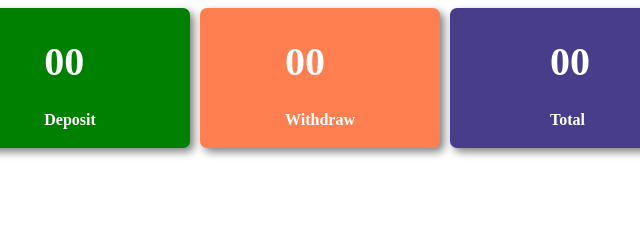
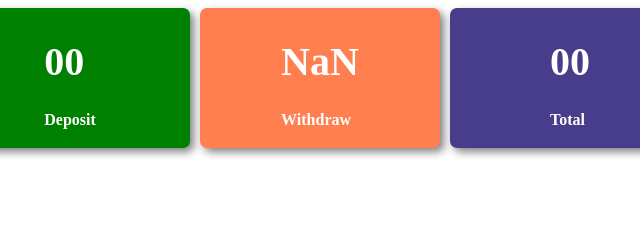
Before and after one commit to FahimFaysalProgrammer/banking-project, a plain HTML site: page index.html in a window 1280 px wide. Both pictures are taken after a click on the button "Withdraw". Shown: the top 240 px of the page, 320-960 px from the left. Drawn offline with Linux system fonts and the light colour scheme.

Commit message:
Making dynamic withdraw system in my site using JavaScript

```diff
--- a/app.js
+++ b/app.js
@@ -23,3 +23,22 @@ function handleDeposit() {
 function convertStringToNumber(value) {
   return parseFloat(value);
 }
+
+
+
+// Withdrew Section:
+function handleWithdraw(){
+    // console.log("Hello World");
+    var inputWithdrawValue = document.getElementById("withdraw-input").value;
+    // console.log(inputWithdrawValue);
+    var convertedInputWithdrawValue = convertStringToNumber(inputWithdrawValue);
+    // console.log(convertedInputWithdrawValue);
+
+    var withdrawAmount = document.getElementById("withdraw-amount").innerText;
+    var convertedWithdrawAmount = convertStringToNumber(withdrawAmount);
+
+    var sumWithdraw = convertedInputWithdrawValue + convertedWithdrawAmount;
+    // console.log(sumWithdraw);
+    document.getElementById("withdraw-amount").innerText = sumWithdraw;
+    document.getElementById("withdraw-input").value = "";
+}
--- a/index.html
+++ b/index.html
@@ -16,7 +16,7 @@
       </div>
       <div class="withdraw amount-box">
         <div>
-          <h1 class="amount">00</h1>
+          <h1 id="withdraw-amount" class="amount">00</h1>
           <p>Withdraw</p>
         </div>
       </div>
@@ -34,9 +34,9 @@
         <button onclick="handleDeposit()" class="btn deposit-btn">Deposit</button>
       </div>
       <div class="withdraw-box input-box">
-        <input type="number" name="" id="" />
+        <input type="number" name="" id="withdraw-input" />
         <br />
-        <button class="btn withdraw-btn">Withdraw</button>
+        <button onclick="handleWithdraw()" class="btn withdraw-btn">Withdraw</button>
       </div>
     </div>
     <!-- Script file -->
```
